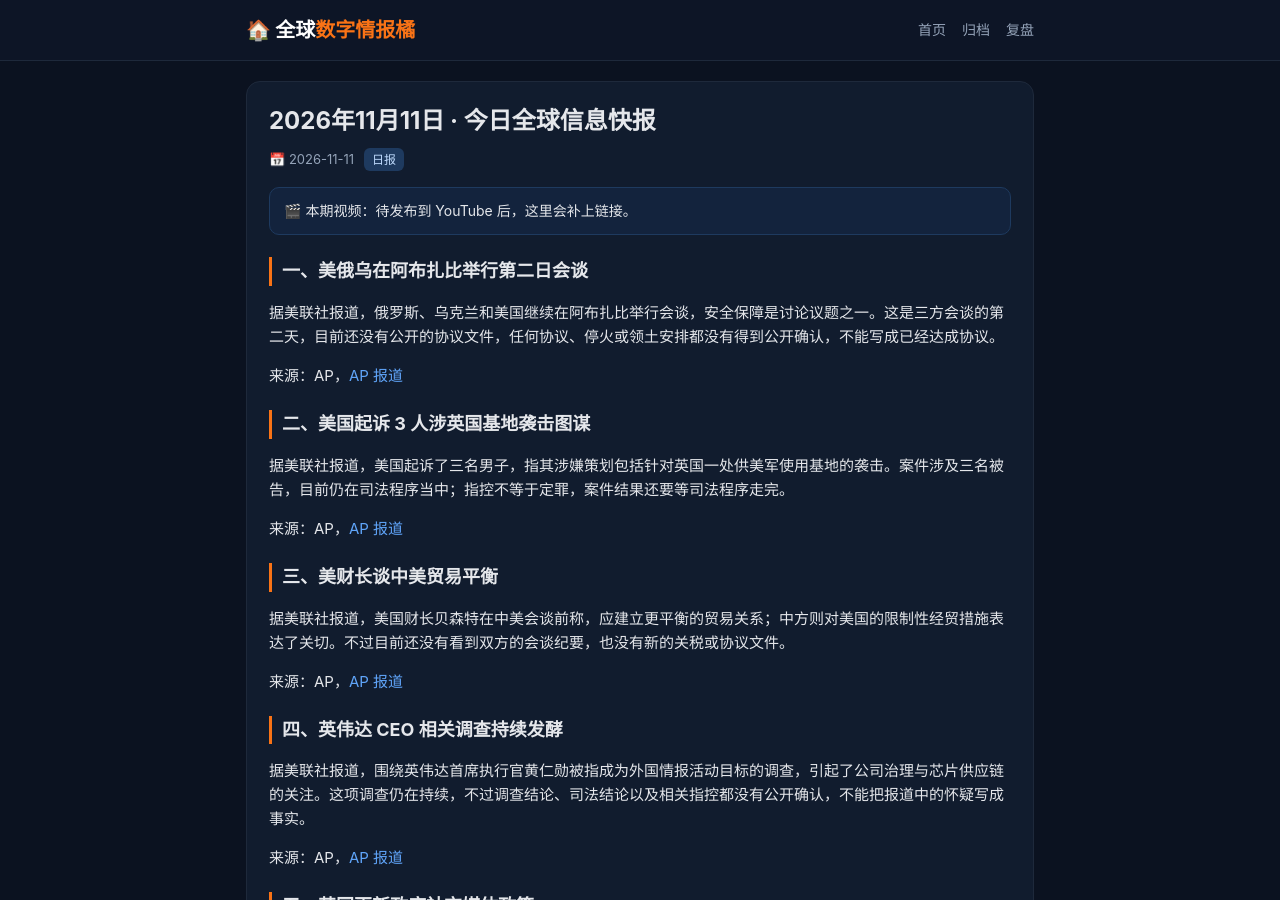
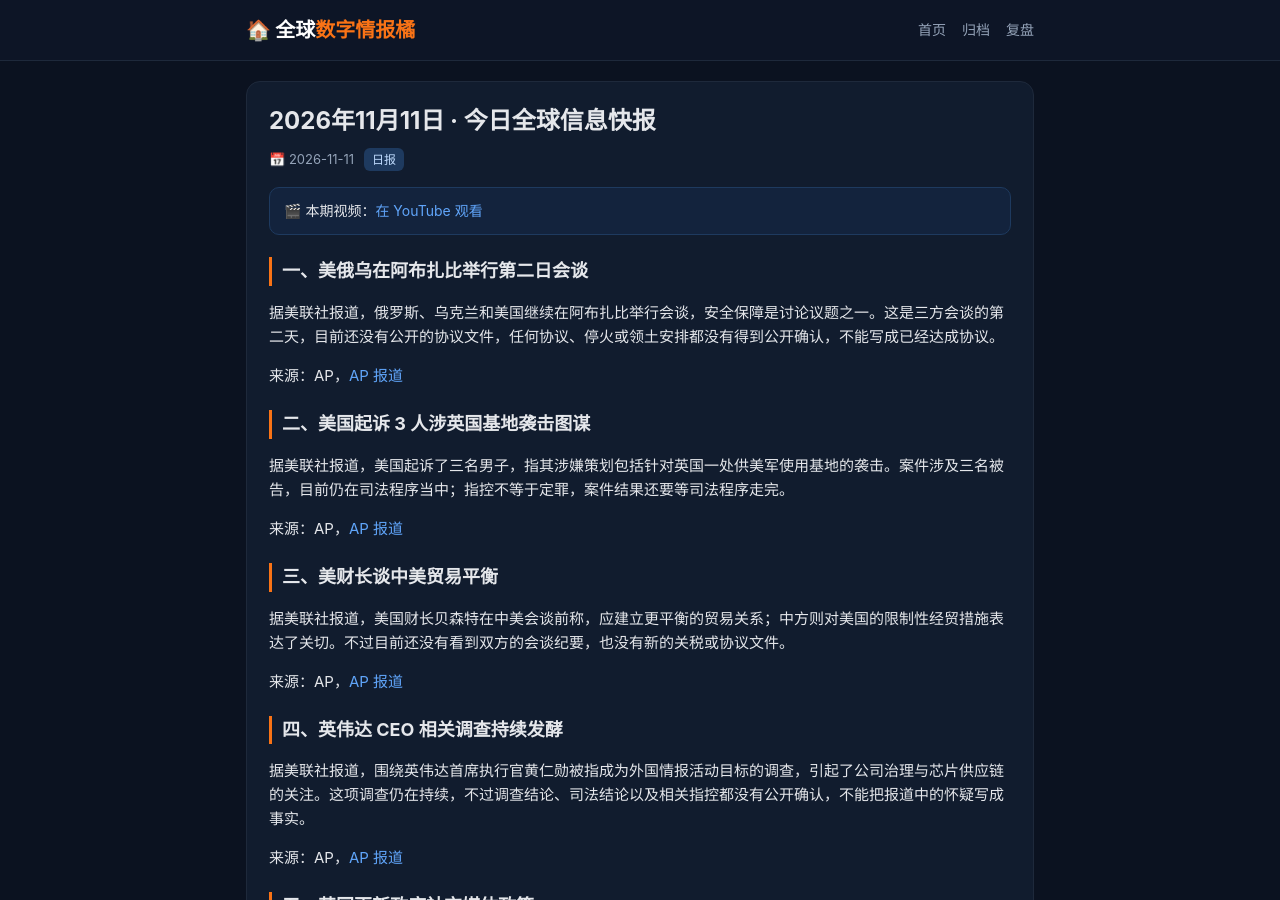
Before and after one commit to rayli090602-source/rayli090602-source.github.io, a Jekyll site: the page built from _posts/2026-11-11-今日全球信息快报.md, in a window 1280 px wide and 900 px high. Built offline with Jekyll 4.4.1, drawn with Linux system fonts in a browser that asks for light colours; part of the change alters nothing that is shown.

```diff
--- a/_posts/2026-11-11-今日全球信息快报.md
+++ b/_posts/2026-11-11-今日全球信息快报.md
@@ -3,7 +3,7 @@ layout: post
 title: "2026年11月11日 · 今日全球信息快报"
 date: 2026-11-11
 categories: [日报]
-video: ""
+video: "https://youtu.be/2fD42vGBVFk"
 excerpt: '十条：美俄乌阿布扎比第二日会谈、美国起诉 3 人涉英国基地袭击图谋、美财长谈中美贸易平衡、英伟达 CEO 调查发酵、英国更新政府社交媒体政策、旅行者一号将达一光日、火星居住模拟第二年期结束、欧盟推进黑海安全枢纽、AI 股与利率预期牵动市场、中东局势影响油价与航运。'
 ---
 
```
